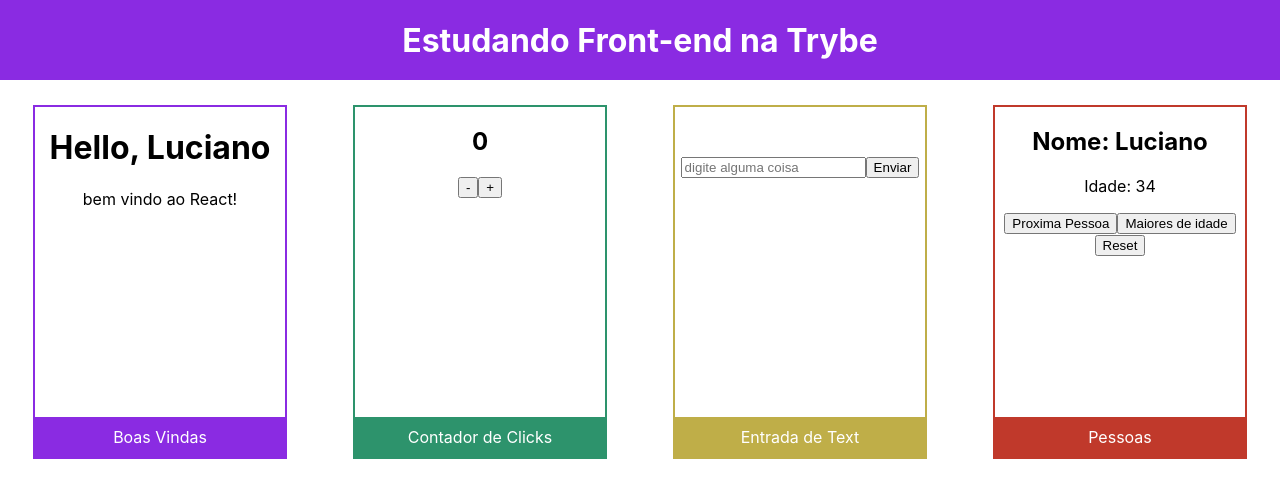
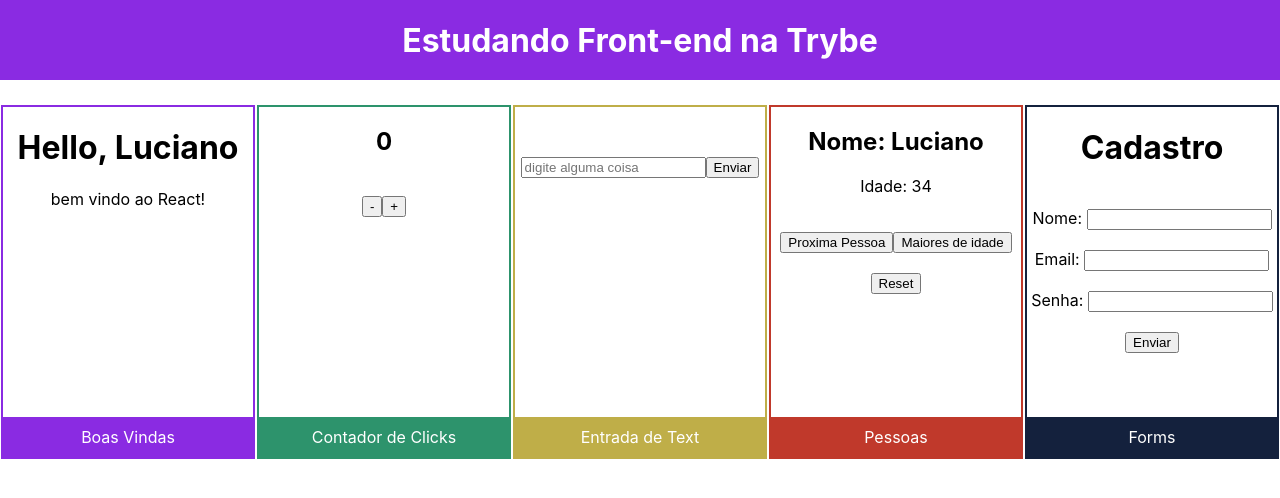
Before and after one commit to madruga665/estudos-react, a React (Create React App) app: page / in a window 1280 px wide. Shown: the top 498 px of the page. Built offline with nearby package versions, Linux system fonts and the light colour scheme.

Commit message:
criação do forms

```diff
--- a/src/App.js
+++ b/src/App.js
@@ -5,6 +5,7 @@ import Greeting from "./components/Greeting";
 import InputText from "./components/InputText";
 import "./App.css";
 import ViewPerson from "./components/ViewPerson";
+import Forms from "./components/Forms";
 
 function App() {
   return (
@@ -26,6 +27,10 @@ function App() {
         <ViewPerson/>
       </Card>
 
+      <Card titulo="Forms" color="#14213d">
+        <Forms />
+      </Card>
+
     </div>
   );
 }
--- /dev/null
+++ b/src/components/Forms.js
@@ -0,0 +1,26 @@
+import React from "react";
+import "./styles/Forms.css"
+
+class Forms extends React.Component {
+  render() {
+    return (
+      <div>
+        <h1>Cadastro</h1>
+        <form className="my-form">
+          <label for="name">Nome: </label>
+          <input id="name" type="text" />
+
+          <label for="email">Email: </label>
+          <input id="email" type="email" />
+
+          <label for="password">Senha: </label>
+          <input id="password" type="password" />
+
+          <button type="submit">Enviar</button>
+        </form>
+      </div>
+    );
+  }
+}
+
+export default Forms;
--- /dev/null
+++ b/src/components/styles/Forms.css
@@ -0,0 +1,3 @@
+.my-form input, button {
+margin-top: 20px;
+}
```
